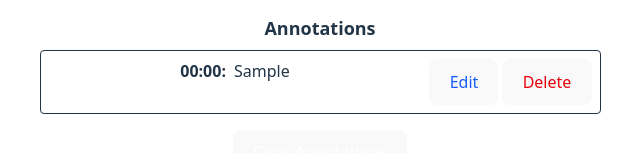
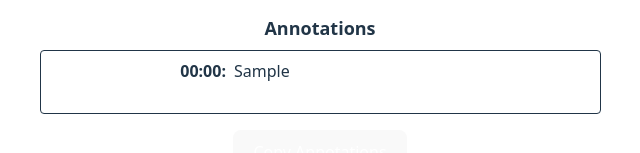
Before and after one commit to sheet848/video-annotation, a React (Vite) app: page / in a window 1280 px wide. Both pictures are taken after typing "Sample" into the empty fields and a click on the button "Add". Shown: the part 381-534 px from the top of the page, without its empty margins (320-960 px from the left). Built offline with nearby package versions, Linux system fonts and the light colour scheme.

Commit message:
Update AnnotationList.jsx

```diff
--- a/src/components/AnnotationList.jsx
+++ b/src/components/AnnotationList.jsx
@@ -1,7 +1,7 @@
-import React, { useState } from 'react'
-import { formatTime } from '../utils/formatTime'
+import { useState } from 'react';
+import { formatTime } from '../utils/formatTime';
 
-const AnnotationList = ({ annotations, onSeek, onEdit, onDelete }) => {
+export default function AnnotationList({ annotations, onSeek, onEdit, onDelete }) {
   const [editingId, setEditingId] = useState(null);
   const [editText, setEditText] = useState('');
 
@@ -24,7 +24,7 @@ const AnnotationList = ({ annotations, onSeek, onEdit, onDelete }) => {
       {annotations.sort((a, b) => a.timestamp - b.timestamp).map((ann) => (
         <div
           key={ann.id}
-                    className="p-2 border rounded hover:bg-gray-50"
+          className="p-2 border rounded hover:bg-gray-50 group"
         >
           <div className="flex justify-between items-start space-x-2">
             <div className="flex-1 cursor-pointer" onClick={() => onSeek(ann.timestamp)}>
@@ -40,7 +40,7 @@ const AnnotationList = ({ annotations, onSeek, onEdit, onDelete }) => {
                 <span className="ml-2">{ann.text}</span>
               )}
             </div>
-                        <div className="flex space-x-1">
+            <div className="flex space-x-1 opacity-0 group-hover:opacity-100 transition-opacity duration-200">
               {editingId === ann.id ? (
                 <>
                   <button
@@ -71,5 +71,3 @@ const AnnotationList = ({ annotations, onSeek, onEdit, onDelete }) => {
     </div>
   );
 }
-
-export default AnnotationList
```
Lines whose indentation alone changed are shown as unchanged.
